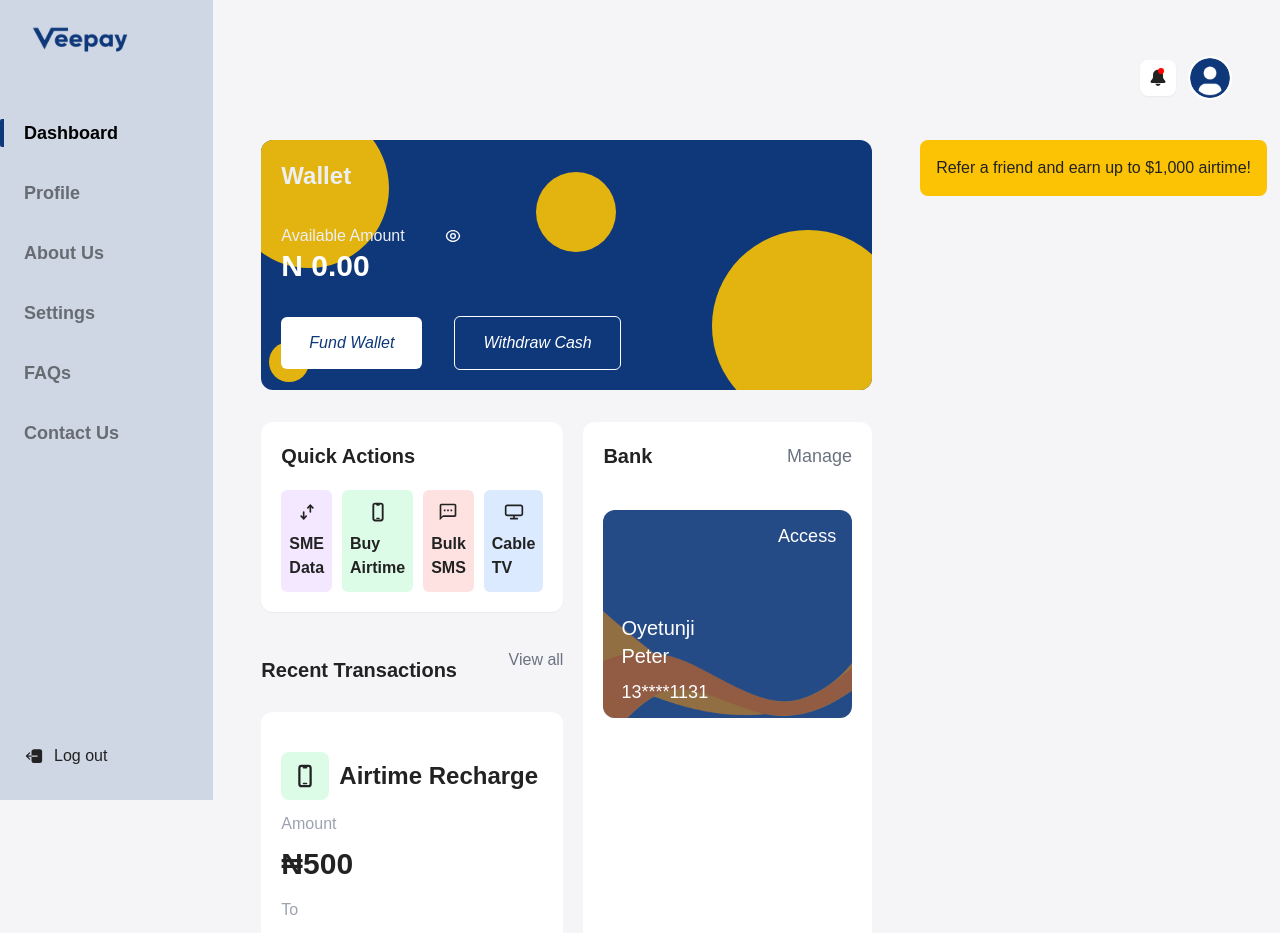
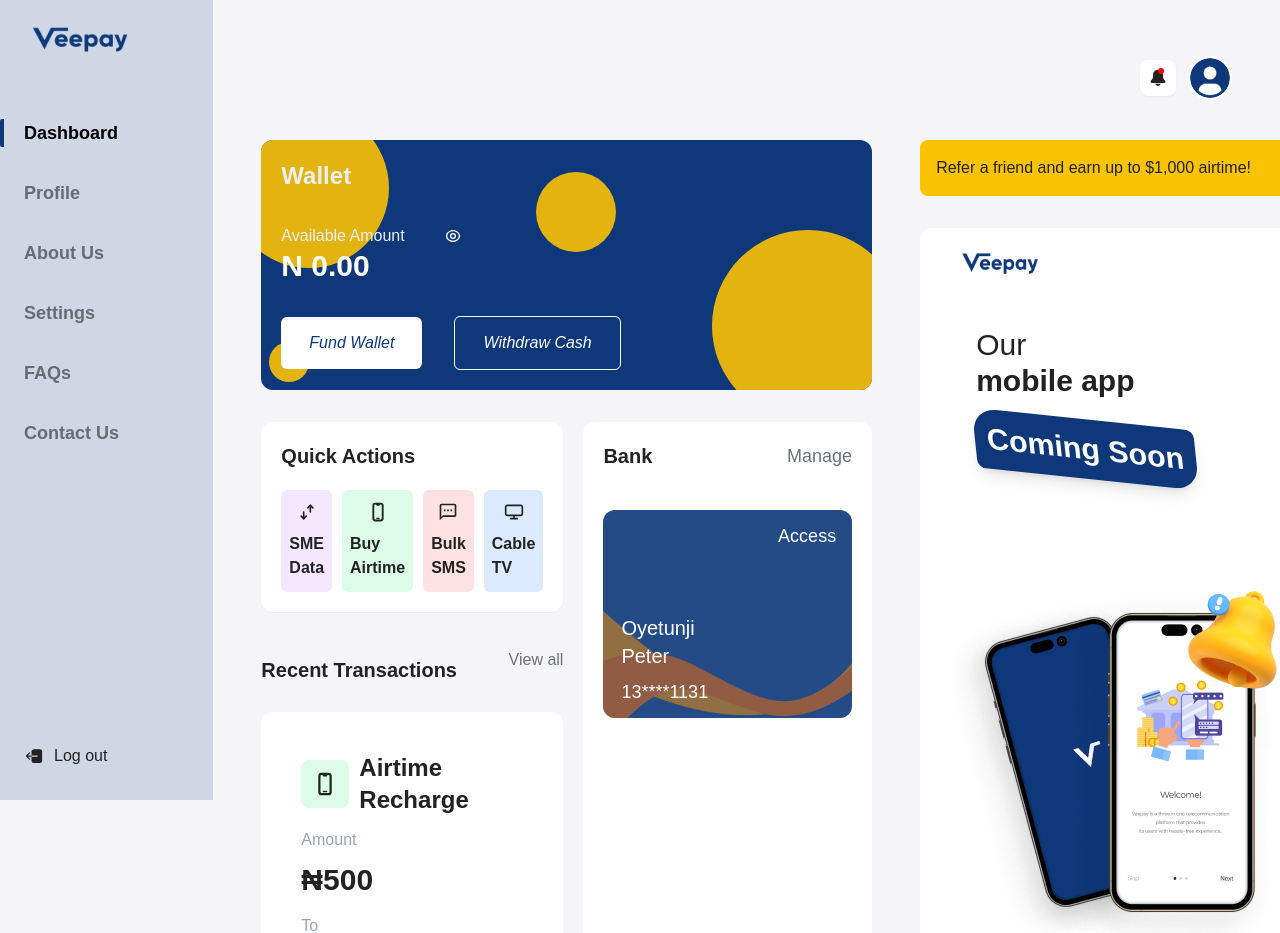
Before and after one commit to ihemebiriegondu/veepay-new-landingpage, a React (Create React App) app: page /dashboard in a window 1280 px wide. Shown: the top 933 px of the page. Built offline with nearby package versions, Linux system fonts and the light colour scheme; the HTML template or start-up script is replaced by a standard one.

Commit message:
added all dashboard components

```diff
--- /dev/null
+++ b/src/components/DashboardComponents/MainDashboardComponents/ads.jsx
@@ -0,0 +1,9 @@
+import React from "react";
+
+export default function Ads() {
+  return (
+    <div className="bg-secondary p-4 rounded-lg">
+      <p>Refer a friend and earn up to $1,000 airtime!</p>
+    </div>
+  );
+}
--- /dev/null
+++ b/src/components/DashboardComponents/MainDashboardComponents/airplanePath.jsx
@@ -0,0 +1,56 @@
+import React from "react";
+
+export default function AirplanePath() {
+  return (
+    <div className="absolute top-10 right-10">
+      <svg
+        xmlns="http://www.w3.org/2000/svg"
+        xmlnsXlink="http://www.w3.org/1999/xlink"
+        version="1.1"
+        height="200"
+        width="400"
+      >
+        <defs>
+          <path id="basePath" d="M 50,150 A 280 500 0 0 1 350,150" />
+          <mask id="mask">
+            <use
+              xlinkHref="#basePath"
+              strokeWidth="0.530393"
+              stroke="white"
+              strokeDasharray="2.12 2.12"
+              fill="none"
+            >
+              <animate
+                attributeName="stroke-dasharray"
+                from="0,348.5"
+                to="348.5,0"
+                begin="0s"
+                dur="5s"
+                fill="freeze"
+                repeatCount="indefinite"
+              />
+            </use>
+          </mask>
+        </defs>
+        <use
+          xlinkHref="#basePath"
+          strokeWidth="2"
+          strokeDasharray="10"
+          stroke="grey"
+          fill="none"
+          mask="url(#mask)"
+        />
+        <path
+          d="M 27,3 H 21 L 13,15 H 9 L 12,3 H 5 L 3,7 H -1 L 1,0 -1,-7 H 3 L 5,-3 H 12 L 9,-15 H 13 L 21,-3 H 27 C 33,-3 33,3 27,3 Z"
+          fill="white"
+          stroke="black"
+          strokeWidth="1.5"
+        >
+          <animateMotion rotate="auto" begin="0s" dur="5s" fill="freeze" repeatCount="indefinite">
+            <mpath xlinkHref="#basePath" />
+          </animateMotion>
+        </path>
+      </svg>
+    </div>
+  );
+}
--- /dev/null
+++ b/src/components/DashboardComponents/MainDashboardComponents/appAside.jsx
@@ -0,0 +1,37 @@
+import React from "react";
+import { Link } from "react-router-dom";
+import logo from "../../../assets/icons/Veepay Logo.png";
+import mobileApp from "../../../assets/images/Group 18.png";
+import notIcon from '../../../assets/icons/notification 3d 1 (1).png'
+
+export default function AppAside() {
+  return (
+    <div className="mt-8 bg-white p-4 rounded-xl grow relative">
+      <div>
+        <Link to={"/"} className="inline-block">
+          <div className="lg:w-32 lg:h-10 w-20 h-5 inline-block">
+            <img
+              src={logo}
+              alt="veepay logo"
+              className="w-full h-full object-contain"
+            />
+          </div>
+        </Link>
+      </div>
+      <div>
+        <h1 className="mt-9 text-3xl ps-10 font-normal">
+          Our <br /> <span className="font-semibold">mobile app</span>
+        </h1>
+      </div>
+      <div className="bg-primary mt-5 ms-10 text-white p-3 w-fit rounded-tl-3xl rounded-br-3xl rounded-tr-lg rounded-bl-lg shadow-lg skew-x-6 skew-y-6 mb-28">
+        <h1 className="text-3xl font-extrabold">Coming Soon</h1>
+      </div>
+      <div className="relative">
+        <img src={mobileApp} alt="mobile app img" />
+        <div className="absolute top-0 right-0">
+            <img src={notIcon} alt="notofication icon" />
+        </div>
+      </div>
+    </div>
+  );
+}
--- a/src/components/DashboardComponents/MainDashboardComponents/quickActionsSection.jsx
+++ b/src/components/DashboardComponents/MainDashboardComponents/quickActionsSection.jsx
@@ -6,7 +6,7 @@
 
 export default function QuickActions() {
   return (
-    <div className="p-5 bg-white rounded-xl shadow-sm grow mb-9">
+    <div className="p-5 bg-white rounded-xl shadow-sm mb-9">
       <h5 className="mb-5 text-xl font-semibold">Quick Actions</h5>
       <div className="flex items-center justify-around gap-x-2.5">
         <div className="flex flex-col items-center rounded-md px-2 py-3 bg-purple-100">
--- a/src/components/DashboardComponents/MainDashboardComponents/recentSection.jsx
+++ b/src/components/DashboardComponents/MainDashboardComponents/recentSection.jsx
@@ -44,11 +44,11 @@
         </Link>
       </div>
 
-      <div className="bg-white rounded-xl py-5 pe-2.5">
+      <div className="bg-white rounded-xl py-5 pe-4">
         <div className="h-64 overflow-y-scroll snap-mandatory snap-y scroll-my-5 recentScroll">
           {history &&
             history.map((hist, i) => (
-              <div key={i} className="py-5 ps-5 pe-2.5 snap-start">
+              <div key={i} className="py-5 ps-10 pe-6 snap-start">
                 <div className="text-2xl flex items-center gap-2.5 mb-3">
                   <div
                     className={`rounded-lg p-3 ${
--- a/src/components/DashboardComponents/mainDashboard.jsx
+++ b/src/components/DashboardComponents/mainDashboard.jsx
@@ -6,6 +6,8 @@
 import QuickActions from "./MainDashboardComponents/quickActionsSection";
 import Bank from "./MainDashboardComponents/bankSection";
 import Recent from "./MainDashboardComponents/recentSection";
+import AppAside from "./MainDashboardComponents/appAside";
+import Ads from "./MainDashboardComponents/ads";
 
 export default function MainDashboard(props) {
   return (
@@ -37,7 +39,7 @@
         <article className="grow">
           <Wallet />
           <div className="w-full mt-8 flex gap-x-5">
-            <div>
+            <div className="grow">
               <QuickActions />
               <Recent />
             </div>
@@ -45,10 +47,9 @@
           </div>
         </article>
 
-        <aside className="flex-none">
-          <div className="bg-secondary p-4 rounded-lg">
-            <p>Refer a friend and earn up to $1,000 airtime!</p>
-          </div>
+        <aside className="flex-none flex flex-col">
+          <Ads />
+          <AppAside />
         </aside>
       </section>
     </section>
```
Also changed, not shown: src/assets/icons/notification 3d 1 (1).png (added), src/assets/images/Group 18.png (added).
